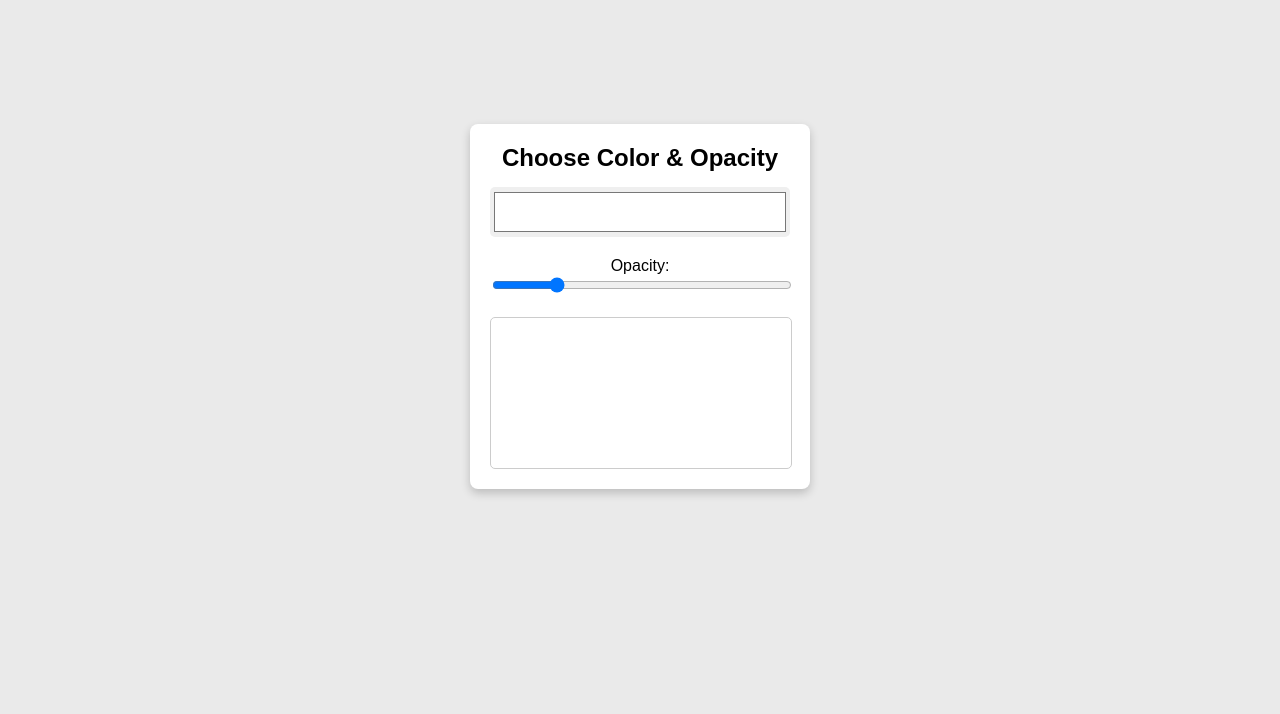
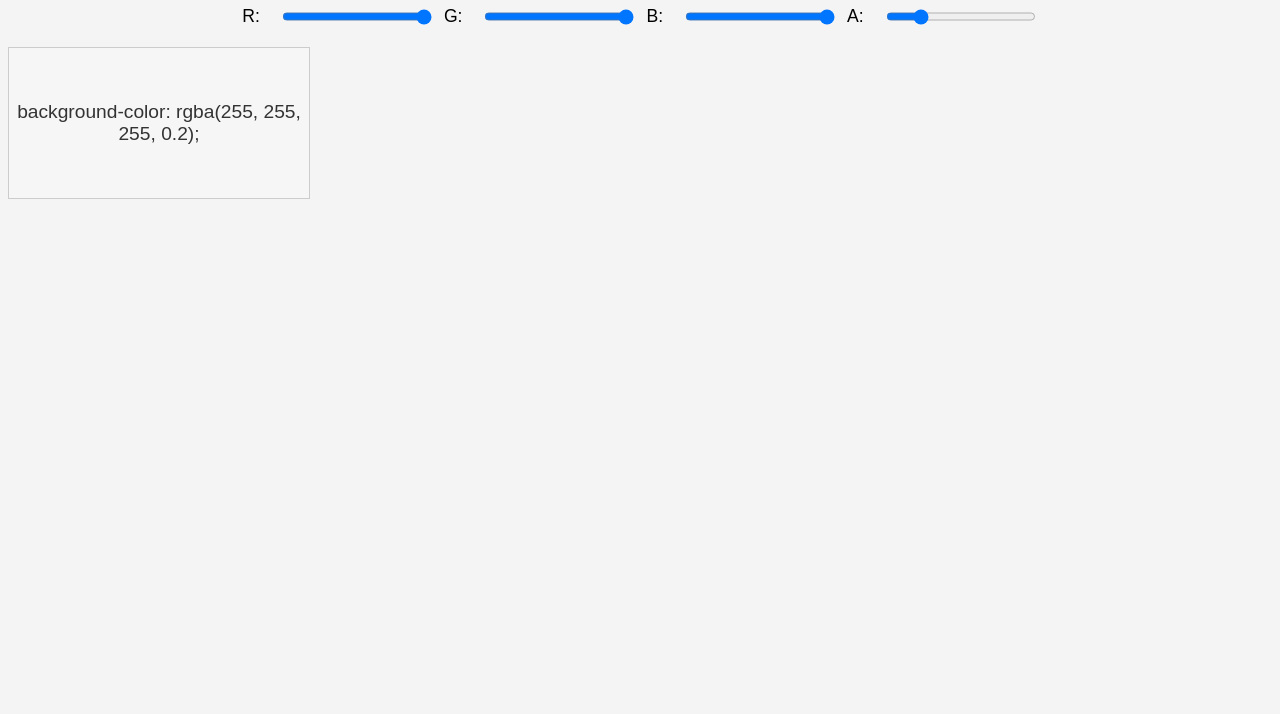
Before and after one commit to villasorjames/openlinetools.io, a plain HTML site: page color-picker/index.html in a window 1280 px wide. Shown: the part 102-816 px from the top of the page. Drawn offline with Linux system fonts and the light colour scheme.

Commit message:
Update index.html

```diff
--- a/color-picker/index.html
+++ b/color-picker/index.html
@@ -3,81 +3,94 @@
 <head>
 <meta charset="UTF-8">
 <meta name="viewport" content="width=device-width, initial-scale=1.0">
-    <title>Color Picker with Transparency</title>
+<title>RGBA Color Picker</title>
 <style>
   body {
+    font-family: Arial, sans-serif;
+    text-align: center;
+    background-color: #f4f4f4;
+  }
+
+  .container {
+    margin-top: 50px;
+  }
+
+  .color-picker {
     display: flex;
     justify-content: center;
-            align-items: center;
-            height: 100vh;
-            background-color: #eaeaea;
-            font-family: 'Arial', sans-serif;
-        }
-
-        .color-picker-container {
-            background: #fff;
-            border-radius: 8px;
-            box-shadow: 0 4px 10px rgba(0, 0, 0, 0.2);
-            padding: 20px;
-            text-align: center;
-            width: 300px;
-        }
-
-        input[type="color"] {
-            width: 100%;
-            height: 50px;
-            border: none;
-            cursor: pointer;
-            border-radius: 5px;
+    gap: 10px;
     margin-bottom: 20px;
   }
 
-        input[type="range"] {
-            width: 100%;
+  .color-box {
+    width: 300px;
+    height: 150px;
+    background-color: rgba(255, 255, 255, 0.2);
+    border: 1px solid #ccc;
+    display: flex;
+    align-items: center;
+    justify-content: center;
+    font-size: 1.2em;
+    color: #333;
   }
 
-        .color-display {
-            width: 100%;
-            height: 150px;
-            margin-top: 20px;
-            border: 1px solid #ccc;
-            border-radius: 5px;
+  .label {
+    font-size: 1.1em;
+    margin-right: 10px;
   }
 
-        h2 {
-            margin: 0 0 15px 0;
+  input[type="range"] {
+    width: 150px;
   }
 </style>
 </head>
 <body>
-    <div class="color-picker-container">
-        <h2>Choose Color & Opacity</h2>
-        <input type="color" id="colorPicker" value="#ffffff">
-        <label for="opacityPicker">Opacity:</label>
-        <input type="range" id="opacityPicker" min="0" max="1" step="0.01" value="0.2">
-        <div id="colorDisplay" class="color-display"></div>
+  <div class="container">
+    <h1>RGBA Color Picker</h1>
+    <div class="color-picker">
+      <div class="label">R:</div>
+      <input type="range" id="red" min="0" max="255" value="255">
+
+      <div class="label">G:</div>
+      <input type="range" id="green" min="0" max="255" value="255">
+
+      <div class="label">B:</div>
+      <input type="range" id="blue" min="0" max="255" value="255">
+
+      <div class="label">A:</div>
+      <input type="range" id="alpha" min="0" max="1" step="0.01" value="0.2">
     </div>
+
+    <div class="color-box" id="colorBox">
+      background-color: rgba(255, 255, 255, 0.2);
+    </div>
+  </div>
+
 <script>
-        const colorPicker = document.getElementById('colorPicker');
-        const opacityPicker = document.getElementById('opacityPicker');
-        const colorDisplay = document.getElementById('colorDisplay');
+  const colorBox = document.getElementById('colorBox');
+  const redSlider = document.getElementById('red');
+  const greenSlider = document.getElementById('green');
+  const blueSlider = document.getElementById('blue');
+  const alphaSlider = document.getElementById('alpha');
 
-        function updateColorDisplay() {
-            const color = colorPicker.value;
-            const opacity = opacityPicker.value;
-            colorDisplay.style.backgroundColor = color + opacityToHex(opacity);
+  function updateColor() {
+    const r = redSlider.value;
+    const g = greenSlider.value;
+    const b = blueSlider.value;
+    const a = alphaSlider.value;
+    const rgbaColor = `rgba(${r}, ${g}, ${b}, ${a})`;
+
+    colorBox.style.backgroundColor = rgbaColor;
+    colorBox.textContent = `background-color: ${rgbaColor};`;
   }
 
-        function opacityToHex(opacity) {
-            const hexOpacity = Math.round(opacity * 255).toString(16).padStart(2, '0');
-            return hexOpacity;
-        }
+  redSlider.addEventListener('input', updateColor);
+  greenSlider.addEventListener('input', updateColor);
+  blueSlider.addEventListener('input', updateColor);
+  alphaSlider.addEventListener('input', updateColor);
 
-        colorPicker.addEventListener('input', updateColorDisplay);
-        opacityPicker.addEventListener('input', updateColorDisplay);
-
-        // Initialize display
-        updateColorDisplay();
+  // Initialize color
+  updateColor();
 </script>
 </body>
 </html>
```
Lines whose indentation alone changed are shown as unchanged.
